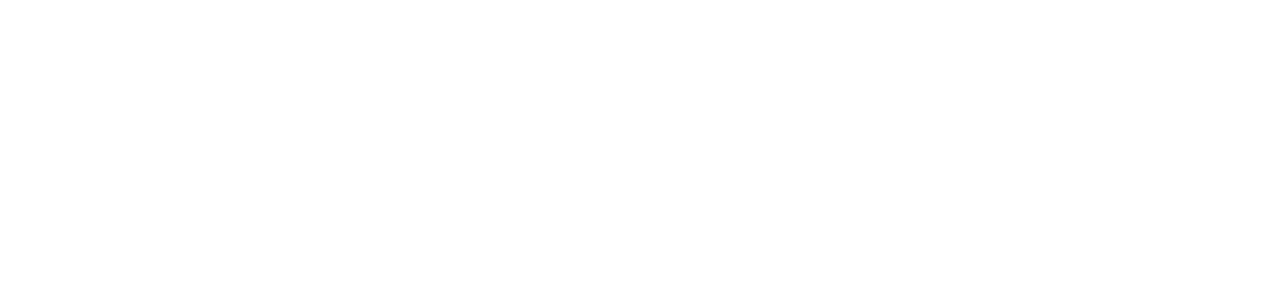
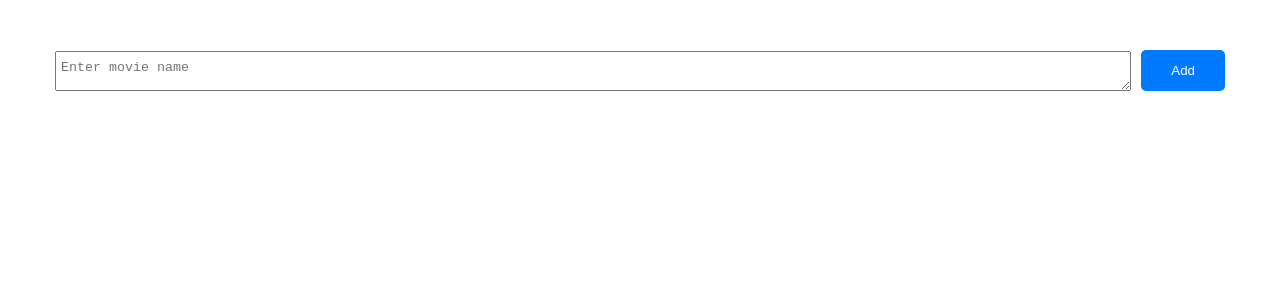
Before and after one commit to aldr-dev/homework-59, a React (Vite) app: page / in a window 1280 px wide. Shown: the top 300 px of the page. Built offline with nearby package versions, Linux system fonts and the light colour scheme.

Commit message:
реализовал логику компонента AddMovieForm

```diff
--- a/src/App.css
+++ b/src/App.css
@@ -13,3 +13,7 @@
   margin: 0 auto;
   padding: 0 15px;
 }
+
+.container-wrapper {
+  margin-top: 50px;
+}
--- a/src/App.tsx
+++ b/src/App.tsx
@@ -1,10 +1,11 @@
 import './App.css';
+import AddMovieForm from './components/AddMovieForm/AddMovieForm';
 
 const App = () => {
   return (
-    <>
-
-    </>
+    <div className="container-wrapper">
+      <AddMovieForm />
+    </div>
   );
 };
 
--- /dev/null
+++ b/src/components/AddMovieForm/AddMovieForm.css
@@ -0,0 +1,25 @@
+.form-movie {
+  display: flex;
+  align-items: center;
+  margin-bottom: 30px;
+  gap: 10px;
+}
+
+.movie-item {
+  width: 100%;
+  padding: 8px 5px 0 5px;
+}
+
+.button-submit {
+  border: none;
+  border-radius: 5px;
+  background: #007bff;
+  color: #fff;
+  padding: 13px 30px;
+  cursor: pointer;
+  transition: .3s ease-in-out;
+}
+
+.button-submit:hover {
+  background: #0069d9;
+}
--- /dev/null
+++ b/src/components/AddMovieForm/AddMovieForm.tsx
@@ -0,0 +1,33 @@
+import * as React from 'react';
+import {ChangeEvent, useState} from 'react';
+import './AddMovieForm.css';
+
+interface Props {
+  onSubmit: (message: string) => void;
+}
+
+const AddMovieForm: React.FC<Props> = ({onSubmit}) => {
+  const [movieName, setMovieName] = useState<string>('');
+
+  const onFieldChange = (event: ChangeEvent<HTMLTextAreaElement>) => {
+    const valueInput = (event.target as HTMLTextAreaElement).value;
+    setMovieName(valueInput);
+  };
+
+  const onFormSubmit = (event: React.FormEvent) => {
+    event.preventDefault();
+    if (movieName.trim().length > 0) {
+      onSubmit(movieName);
+      setMovieName('');
+    }
+  };
+
+  return (
+    <form className="form-movie" onSubmit={onFormSubmit}>
+      <textarea className="movie-item" value={movieName} required placeholder="Enter movie name" onChange={onFieldChange}></textarea>
+      <button className="button-submit" type="submit">Add</button>
+    </form>
+  );
+};
+
+export default AddMovieForm;
```
